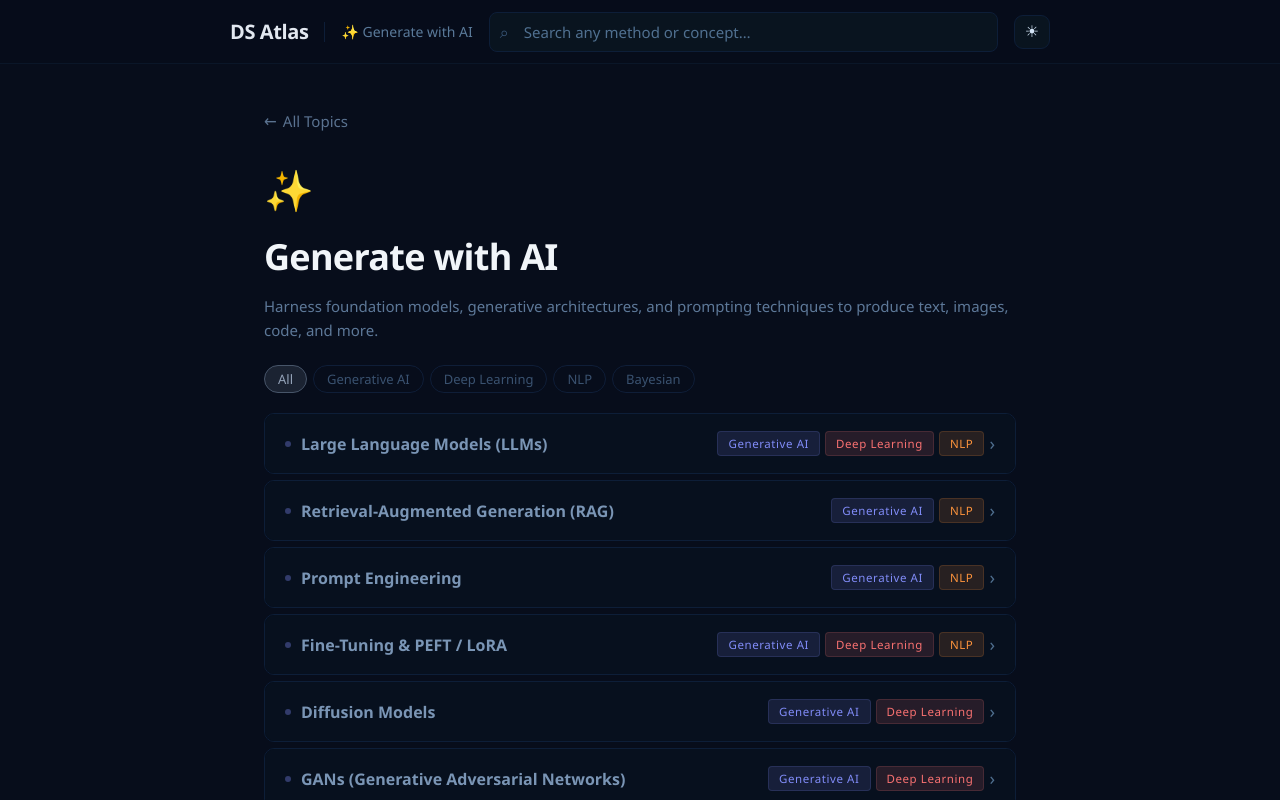
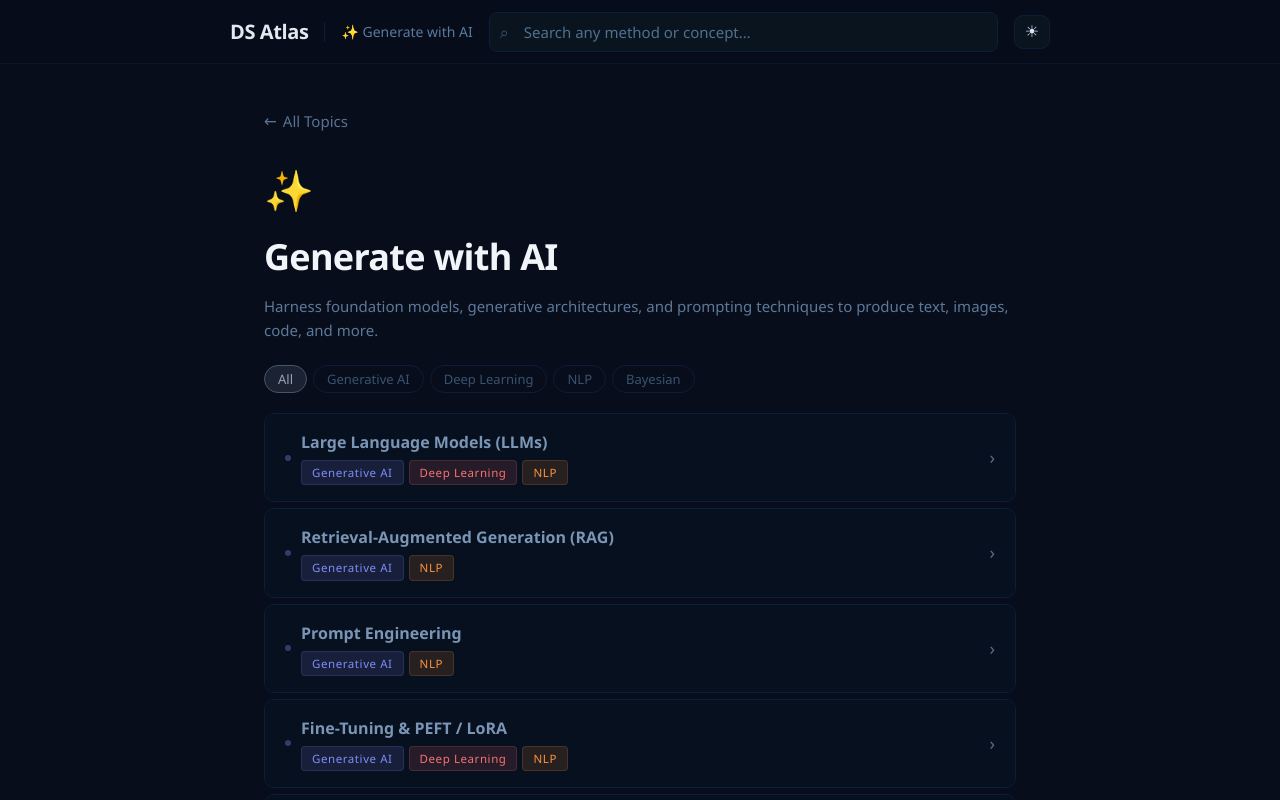
Before and after one commit to ArjunChattoraj10/ds-atlas, a React (Vite) app: page / in a window 1280 px wide. Both pictures are taken after a click on the element 346 px from the left and 465 px from the top of the page. Shown: the top 800 px of the page. Built offline with nearby package versions, Linux system fonts and the light colour scheme.

Commit message:
Fixed issue with tag overlap

```diff
--- a/src/App.jsx
+++ b/src/App.jsx
@@ -159,6 +159,7 @@ function TopicPage({ topic, onBack, domainFilter, setDomainFilter }) {
                       opacity: isOpen ? 1 : 0.35,
                     }}
                   />
+                  <div className="method-name-chips">
                     <span
                       className="method-name"
                       style={{
@@ -167,11 +168,13 @@ function TopicPage({ topic, onBack, domainFilter, setDomainFilter }) {
                     >
                       {m.name}
                     </span>
-                </div>
-                <div className="method-header-right">
+                    <div className="method-chips">
                       {m.domains.map((d) => (
                         <Chip key={d} domain={d} />
                       ))}
+                    </div>
+                  </div>
+                </div>
                 <span
                   className="method-chevron"
                   style={{
@@ -180,7 +183,6 @@ function TopicPage({ topic, onBack, domainFilter, setDomainFilter }) {
                 >
                   ›
                 </span>
-                </div>
               </div>
               {isOpen && <MethodDetail method={m} />}
             </div>
@@ -224,7 +226,6 @@ function SearchResults({ query, onSelectMethod }) {
             onClick={() => onSelectMethod(topic, method)}
           >
             <div className="search-result-header">
-              <div className="search-result-title-container">
               <span className="search-result-method-name">{method.name}</span>
               <span className="search-result-topic">
                 {topic.icon} {topic.name}
@@ -234,7 +235,6 @@ function SearchResults({ query, onSelectMethod }) {
               {method.domains.map((d) => (
                 <Chip key={d} domain={d} />
               ))}
-              </div>
             </div>
             <p className="search-result-excerpt">{method.what.slice(0, 130)}…</p>
           </div>
--- a/src/index.css
+++ b/src/index.css
@@ -656,6 +656,20 @@ input:focus {
   align-items: center;
   gap: 10px;
   min-width: 0;
+  flex: 1;
+}
+
+.method-name-chips {
+  display: flex;
+  flex-direction: column;
+  gap: 6px;
+  min-width: 0;
+}
+
+.method-chips {
+  display: flex;
+  flex-wrap: wrap;
+  gap: 5px;
 }
 
 .method-dot {
@@ -675,10 +689,7 @@ input:focus {
 }
 
 .method-header-right {
-  display: flex;
-  gap: 5px;
-  align-items: center;
-  flex-shrink: 0;
+  display: none;
 }
 
 .method-chevron {
@@ -831,9 +842,9 @@ input:focus {
 
 .search-result-header {
   display: flex;
-  justify-content: space-between;
-  align-items: flex-start;
-  gap: 8px;
+  flex-wrap: wrap;
+  align-items: baseline;
+  gap: 4px 8px;
   margin-bottom: 5px;
 }
 
@@ -849,13 +860,13 @@ input:focus {
 .search-result-topic {
   font-size: 13px;
   color: var(--empty-state);
-  margin-left: 8px;
 }
 
 .search-result-domains {
   display: flex;
+  flex-wrap: wrap;
   gap: 4px;
-  flex-shrink: 0;
+  margin-bottom: 6px;
 }
 
 .search-result-excerpt {
```
Lines whose indentation alone changed are shown as unchanged.
